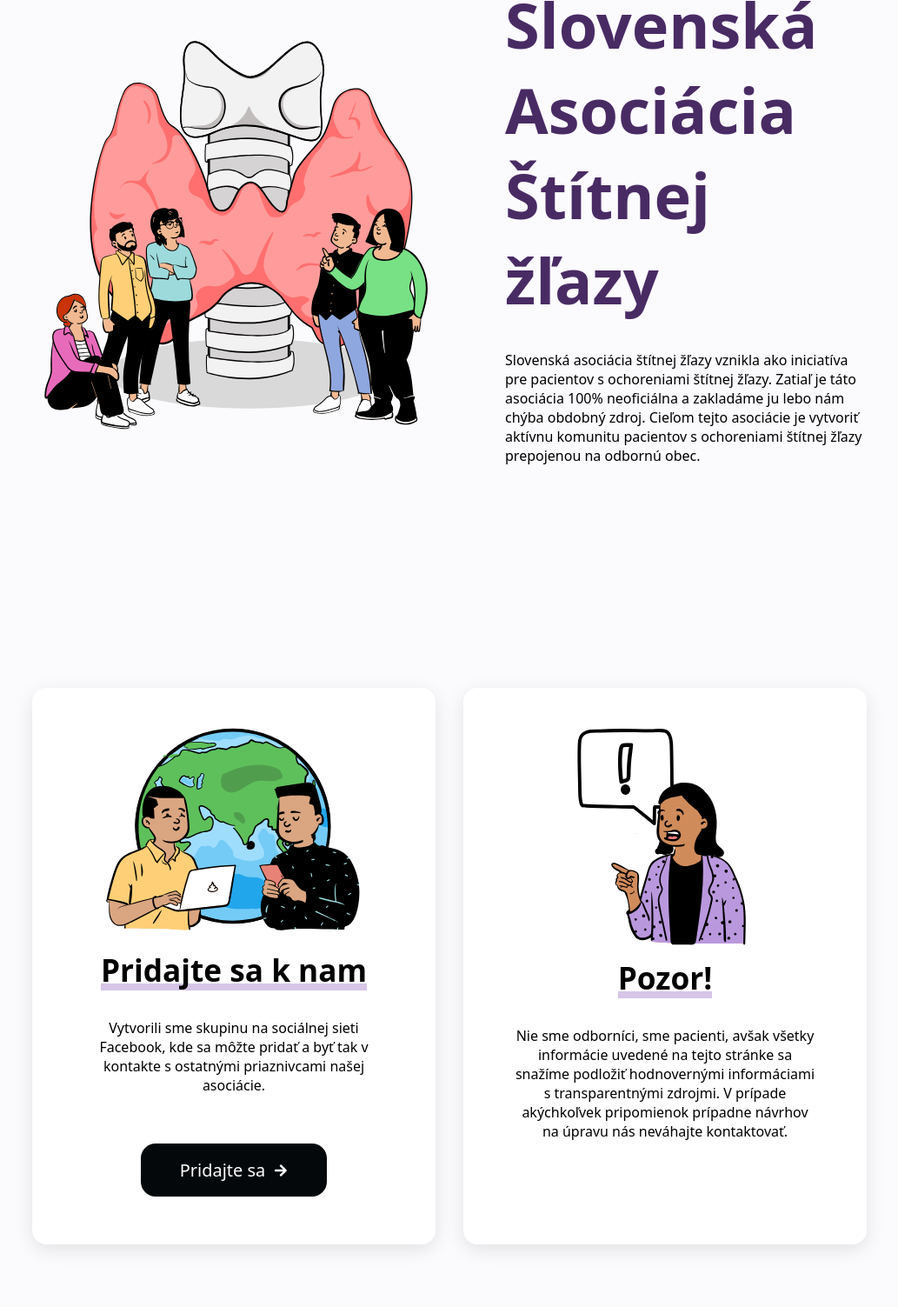
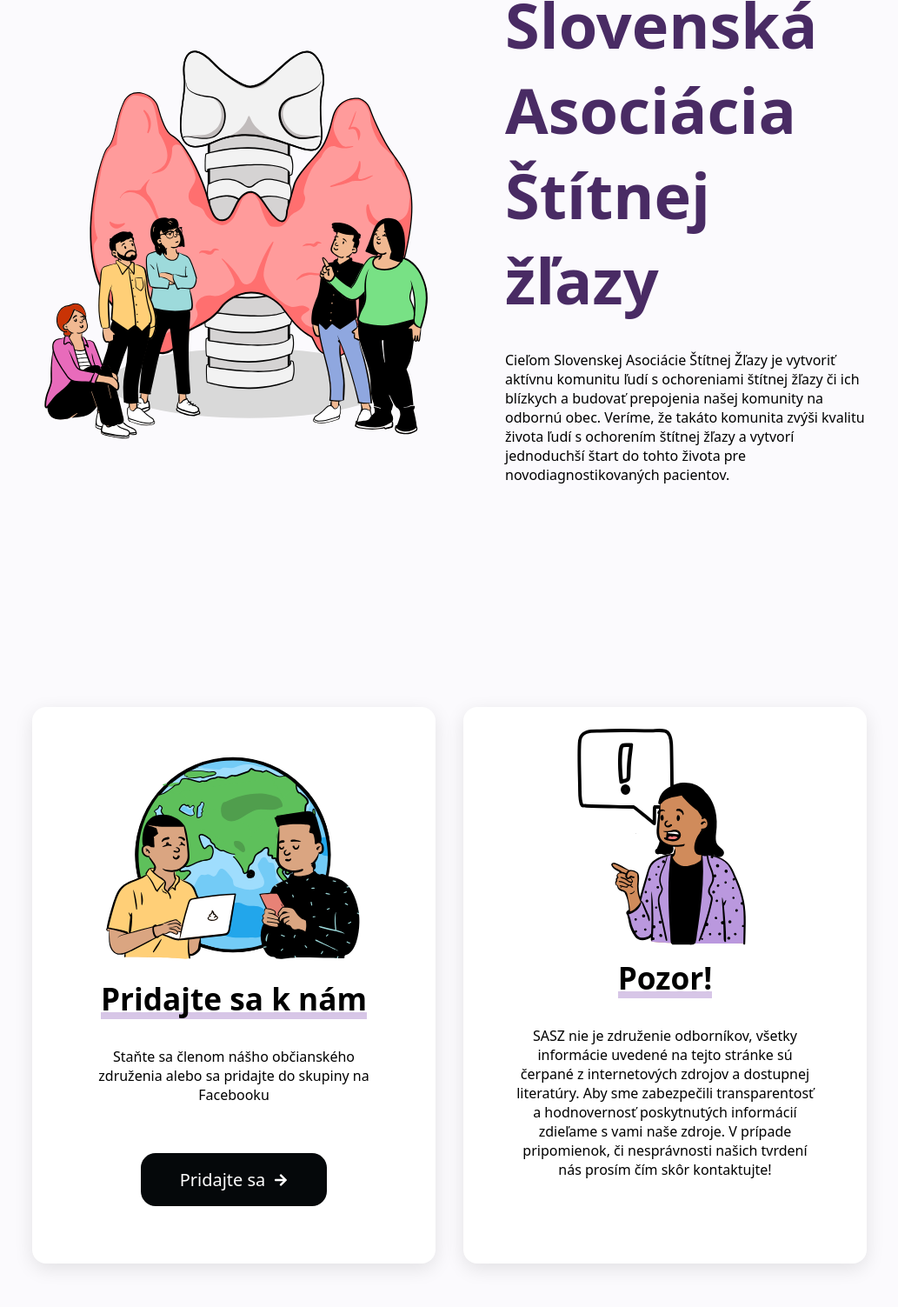
Before and after one commit to lukasNwr/sasz-web, an Astro site: page / in a window 1280 px wide. Shown: the part 209-1712 px from the top of the page at 87% size, without its empty margins (123-1156 px from the left). Built offline with nearby package versions, Linux system fonts and the light colour scheme; Astro itself is replaced by a stand-in of ours.

Commit message:
soha text

```diff
--- a/src/components/home/Hero.astro
+++ b/src/components/home/Hero.astro
@@ -10,11 +10,8 @@
           Slovenská <br /> Asociácia <br /> Štítnej žľazy
         </h1>
         <p>
-          Slovenská asociácia štítnej žľazy vznikla ako iniciatíva pre pacientov
-          s ochoreniami štítnej žľazy. Zatiaľ je táto asociácia 100% neoficiálna
-          a zakladáme ju lebo nám chýba obdobný zdroj. Cieľom tejto asociácie je
-          vytvoriť aktívnu komunitu pacientov s ochoreniami štítnej žľazy
-          prepojenou na odbornú obec.
+          Cieľom Slovenskej Asociácie Štítnej Žľazy je  vytvoriť aktívnu komunitu ľudí s ochoreniami štítnej žľazy či
+          ich blízkych a budovať prepojenia našej komunity na odbornú obec. Veríme, že takáto komunita zvýši kvalitu života ľudí s ochorením štítnej žľazy a vytvorí jednoduchší štart do tohto života pre novodiagnostikovaných pacientov.
         </p>
       </div>
     </div>
--- a/src/pages/index.astro
+++ b/src/pages/index.astro
@@ -26,11 +26,11 @@ import Button from "../components/Button.astro";
     <Hero />
     <div class="cards">
       <HomeCard
-        title="Pridajte sa k nam"
-        body="Vytvorili sme skupinu na sociálnej sieti Facebook, kde sa môžte pridať a byť tak v kontakte s ostatnými priaznivcami našej asociácie."
+        title="Pridajte sa k nám"
+        body="Staňte sa členom nášho občianského združenia alebo sa pridajte do skupiny na Facebooku"
         image="/home/join-us.svg"
         button={true}
-        buttonText="Pridajte sa"
+        buttonText="Pridajte sa k nám"
       >
         <div class="join-btn">
           <Button buttonText="Pridajte sa" />
@@ -38,7 +38,7 @@ import Button from "../components/Button.astro";
       </HomeCard>
       <HomeCard
         title="Pozor!"
-        body="Nie sme odborníci, sme pacienti, avšak všetky informácie uvedené na tejto stránke sa snažíme podložiť hodnovernými informáciami s transparentnými zdrojmi. V prípade akýchkoľvek pripomienok prípadne návrhov na úpravu nás neváhajte kontaktovať."
+        body="SASZ nie je združenie odborníkov, všetky informácie uvedené na tejto stránke sú čerpané z internetových zdrojov a dostupnej literatúry. Aby sme zabezpečili transparentosť a hodnovernosť poskytnutých informácií zdieľame s vami naše zdroje. V prípade pripomienok, či nesprávnosti našich tvrdení nás prosím čím skôr kontaktujte!"
         image="/home/warning.svg"
         button={false}
         buttonText="Pridajte sa"
```
